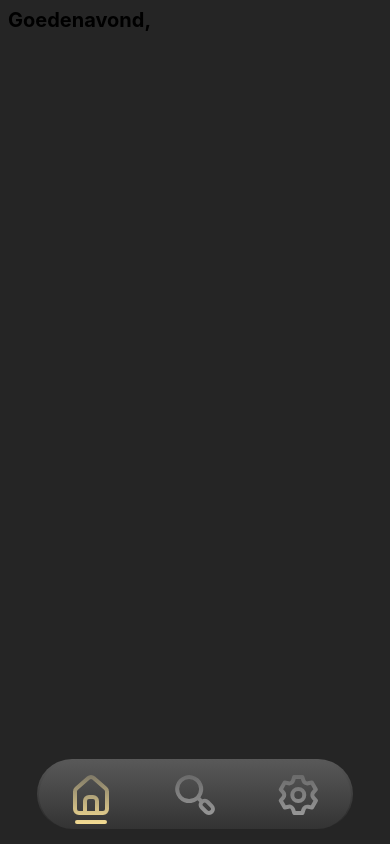
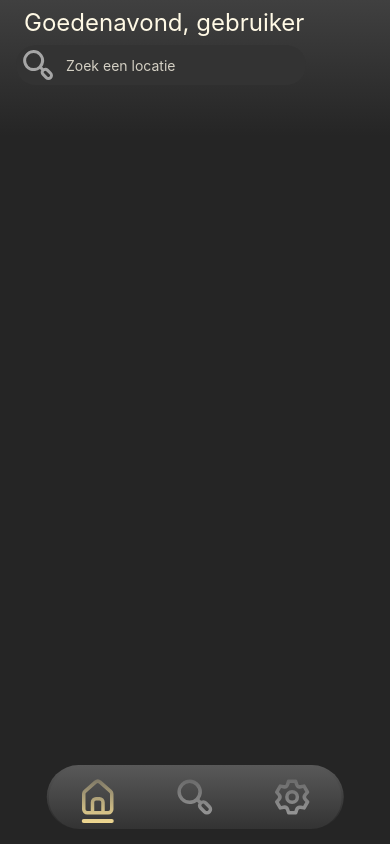
Before and after one commit to ThijsKraaijenbos/prg07-eindopdracht, a React Native app: screen /Home in a window 390 px wide. Built offline with nearby package versions, Linux system fonts and the light colour scheme.

Commit message:
Styled base of homescreen + other style changes

```diff
--- a/App.js
+++ b/App.js
@@ -12,7 +12,7 @@ const Stack = createNativeStackNavigator();
 const Tab = createBottomTabNavigator();
 
 const { width: SCREEN_WIDTH } = Dimensions.get('window');
-const TAB_BAR_WIDTH = SCREEN_WIDTH * 0.8;
+const TAB_BAR_WIDTH = SCREEN_WIDTH * 0.75;
 
 function BottomTabs() {
     return (
@@ -23,7 +23,7 @@ function BottomTabs() {
                     position: 'absolute',
                     bottom: 15,
                     width: TAB_BAR_WIDTH + 4,
-                    height: 70,
+                    height: 64,
                     transform: [{ translateX: SCREEN_WIDTH / 2 - TAB_BAR_WIDTH / 2 - 2 }],
                     borderRadius: 100,
                     zIndex:1,
@@ -38,11 +38,11 @@ function BottomTabs() {
                         bottom: 15,
                         width: TAB_BAR_WIDTH,
                         transform: [{ translateX: SCREEN_WIDTH / 2 - TAB_BAR_WIDTH / 2 }],
-                        height: 68,
+                        height: 62,
                         backgroundColor: 'hsla(0 0% 20% / 1)',
                         borderRadius: 100,
                         overflow: 'hidden',
-                        paddingTop: 16,
+                        paddingTop: 12,
                         elevation: 1,
                         zIndex: 1, // keep tab bar above gradient
                         borderColor: "transparent"
@@ -61,7 +61,7 @@ function BottomTabs() {
                     options={{
                         tabBarIcon: ({ focused }) => (
                             <View style={{ alignItems: 'center' }}>
-                                <Svg width={48} height={48} viewBox="0 0 24 24">
+                                <Svg width={42} height={42} viewBox="0 0 24 24">
                                     <Path
                                         d="M20,8h0L14,2.74a3,3,0,0,0-4,0L4,8a3,3,0,0,0-1,2.26V19a3,3,0,0,0,3,3H18a3,3,0,0,0,3-3V10.25A3,3,0,0,0,20,8ZM14,20H10V15a1,1,0,0,1,1-1h2a1,1,0,0,1,1,1Zm5-1a1,1,0,0,1-1,1H16V15a3,3,0,0,0-3-3H11a3,3,0,0,0-3,3v5H6a1,1,0,0,1-1-1V10.25a1,1,0,0,1,.34-.75l6-5.25a1,1,0,0,1,1.32,0l6,5.25a1,1,0,0,1,.34.75Z"
                                         fill={focused ? "#FFE597" : "#A6A6A6"}
@@ -90,7 +90,7 @@ function BottomTabs() {
                     options={{
                         tabBarIcon: ({ focused }) => (
                             <View style={{ alignItems: 'center' }}>
-                                <Svg width={48} height={48} viewBox="0 0 24 24">
+                                <Svg width={42} height={42} viewBox="0 0 24 24">
                                     <Path
                                         d="M21.07,16.83,19,14.71a3.08,3.08,0,0,0-3.4-.57l-.9-.9a7,7,0,1,0-1.41,1.41l.89.89A3,3,0,0,0,14.71,19l2.12,2.12a3,3,0,0,0,4.24,0A3,3,0,0,0,21.07,16.83Zm-8.48-4.24a5,5,0,1,1,0-7.08A5,5,0,0,1,12.59,12.59Zm7.07,7.07a1,1,0,0,1-1.42,0l-2.12-2.12a1,1,0,0,1,0-1.42,1,1,0,0,1,1.42,0l2.12,2.12A1,1,0,0,1,19.66,19.66Z"
                                         fill={focused ? "#FFE597" : "#A6A6A6"}
@@ -119,7 +119,7 @@ function BottomTabs() {
                     options={{
                         tabBarIcon: ({ focused }) => (
                             <View style={{ alignItems: 'center' }}>
-                                <Svg width={48} height={48} viewBox="0 0 24 24">
+                                <Svg width={42} height={42} viewBox="0 0 24 24">
                                     <Path
                                         d="M19.9 12.66a1 1 0 0 1 0-1.32l1.28-1.44a1 1 0 0 0 .12-1.17l-2-3.46a1 1 0 0 0-1.07-.48l-1.88.38a1 1 0 0 1-1.15-.66l-.61-1.83a1 1 0 0 0-.95-.68h-4a1 1 0 0 0-1 .68l-.56 1.83a1 1 0 0 1-1.15.66L5 4.79a1 1 0 0 0-1 .48L2 8.73a1 1 0 0 0 .1 1.17l1.27 1.44a1 1 0 0 1 0 1.32L2.1 14.1a1 1 0 0 0-.1 1.17l2 3.46a1 1 0 0 0 1.07.48l1.88-.38a1 1 0 0 1 1.15.66l.61 1.83a1 1 0 0 0 1 .68h4a1 1 0 0 0 .95-.68l.61-1.83a1 1 0 0 1 1.15-.66l1.88.38a1 1 0 0 0 1.07-.48l2-3.46a1 1 0 0 0-.12-1.17ZM18.41 14l.8.9-1.28 2.22-1.18-.24a3 3 0 0 0-3.45 2L12.92 20h-2.56L10 18.86a3 3 0 0 0-3.45-2l-1.18.24-1.3-2.21.8-.9a3 3 0 0 0 0-4l-.8-.9 1.28-2.2 1.18.24a3 3 0 0 0 3.45-2L10.36 4h2.56l.38 1.14a3 3 0 0 0 3.45 2l1.18-.24 1.28 2.22-.8.9a3 3 0 0 0 0 3.98Zm-6.77-6a4 4 0 1 0 4 4 4 4 0 0 0-4-4Zm0 6a2 2 0 1 1 2-2 2 2 0 0 1-2 2Z"
                                         fill={focused ? "#FFE597" : "#A6A6A6"}
--- a/components/Header1.js
+++ /dev/null
@@ -1,8 +0,0 @@
-import React from 'react';
-import {Text} from 'react-native';
-
-export default function H1({ children }) {
-	return (
-		<Text style={{fontWeight: 'bold', fontSize: 20}}>{children}</Text>
-	);
-};
--- a/screens/Home.js
+++ b/screens/Home.js
@@ -1,11 +1,11 @@
 import React, {useCallback, useEffect, useState} from 'react';
-import {Text, StyleSheet} from 'react-native';
+import {Text, StyleSheet, TextInput, View} from 'react-native';
 import {SafeAreaView, SafeAreaProvider} from 'react-native-safe-area-context';
-import H1 from "../components/Header1";
 import AsyncStorage from "@react-native-async-storage/async-storage";
 import {useFocusEffect} from "@react-navigation/native";
 import {Image} from 'react-native';
 import {LinearGradient} from "expo-linear-gradient";
+import Svg, {Path} from "react-native-svg";
 
 export default function Home({ route }) {
 
@@ -19,6 +19,8 @@ export default function Home({ route }) {
                     const name = await AsyncStorage.getItem('username');
                     if (name !== null) {
                         setNameValue(JSON.parse(name))
+                    } else {
+                        setNameValue("gebruiker")
                     }
                 } catch (e) {
                     console.log(e)
@@ -31,29 +33,47 @@ export default function Home({ route }) {
     )
 
     //return appropriate message depending on time of day
+    //make sure to add multi language support here if theres time
     function getTime() {
         let hours = new Date().getHours();
         if (hours < 6) {
-            setTimeValue("nacht")
+            setTimeValue("Goedenacht")
         } else if (hours < 12) {
-            setTimeValue("morgen")
+            setTimeValue("Goedemorgen")
         } else if (hours < 18) {
-            setTimeValue("middag")
+            setTimeValue("Goedemiddag")
         } else if (hours < 24) {
-            setTimeValue("navond")
+            setTimeValue("Goedenavond")
         }
+    }
+
+    function search() {
+        console.log("searching brochacho")
     }
 
 
     return (
-        <SafeAreaProvider style={{height: 100, flexDirection: 'row', backgroundColor: "#252525", padding: 8}}>
+        <SafeAreaProvider style={{height: 100, flexDirection: 'row', backgroundColor: "#252525", paddingLeft: 16, paddingTop:8, paddingRight: 16}}>
+            <LinearGradient
+                colors={['hsla(0 0% 25% / 100)', 'hsla(0 0% 0% / 0)']}
+                style={[StyleSheet.absoluteFill, {height: 136}]}
+            />
             <SafeAreaView>
-                <H1>Goede{timeValue}, {nameValue}</H1>
-                <LinearGradient
-                    // Button Linear Gradient
-                    colors={['#4c669f', '#3b5998', '#192f6a']}
-                    style={styles.button}>
-                </LinearGradient>
+                <Text style={[styles.textMedium, styles.textMuted, {marginLeft: 8}]}>{timeValue}, {nameValue}</Text>
+                <View style={styles.searchBar}>
+                    <Svg width={36} height={36} viewBox="0 0 24 24">
+                        <Path
+                            d="M21.07,16.83,19,14.71a3.08,3.08,0,0,0-3.4-.57l-.9-.9a7,7,0,1,0-1.41,1.41l.89.89A3,3,0,0,0,14.71,19l2.12,2.12a3,3,0,0,0,4.24,0A3,3,0,0,0,21.07,16.83Zm-8.48-4.24a5,5,0,1,1,0-7.08A5,5,0,0,1,12.59,12.59Zm7.07,7.07a1,1,0,0,1-1.42,0l-2.12-2.12a1,1,0,0,1,0-1.42,1,1,0,0,1,1.42,0l2.12,2.12A1,1,0,0,1,19.66,19.66Z"
+                            fill={"#A6A6A6"}
+                        />
+                    </Svg>
+                    <TextInput
+                        style={styles.input}
+                        onChangeText={search}
+                        placeholder="Zoek een locatie"
+                        placeholderTextColor="hsl(45 15% 80%)"
+                    />
+                </View>
             </SafeAreaView>
         </SafeAreaProvider>
     );
@@ -61,15 +81,32 @@ export default function Home({ route }) {
 
 const styles = StyleSheet.create({
     text: {
-        color: '#fff',
+        color: 'hsl(45 15% 80%)',
     },
-    text_muted: {
-        color: '#fff',
+    textMuted: {
+        color: 'hsl(45 100% 95%)',
     },
-    text_medium: {
+    textMedium: {
         fontSize: 24
     },
-    text_large: {
+    textLarge: {
         fontSize: 32
     },
+
+    searchBar: {
+        display: "flex",
+        flexDirection:"row",
+        alignItems: "center",
+        backgroundColor: 'hsl(0 0% 20%)',
+        boxShadow: '0 5 5 0 rgba(0,0,0,0.25)', //shadows look a little weird in the emulator
+        borderRadius: 100,
+        paddingRight: 12,
+        paddingLeft: 4,
+        marginTop: 8
+    },
+
+    input: {
+        height: 40,
+        padding: 10,
+    },
 });
--- a/screens/Settings.js
+++ b/screens/Settings.js
@@ -37,6 +37,7 @@ export default function Settings({ route }) {
             if (result !== null) {
                 console.log(`Result = ${result} & jsonValue = ${jsonValue}` )
             }
+
         } catch (e) {
             console.log(e)
         }
```
